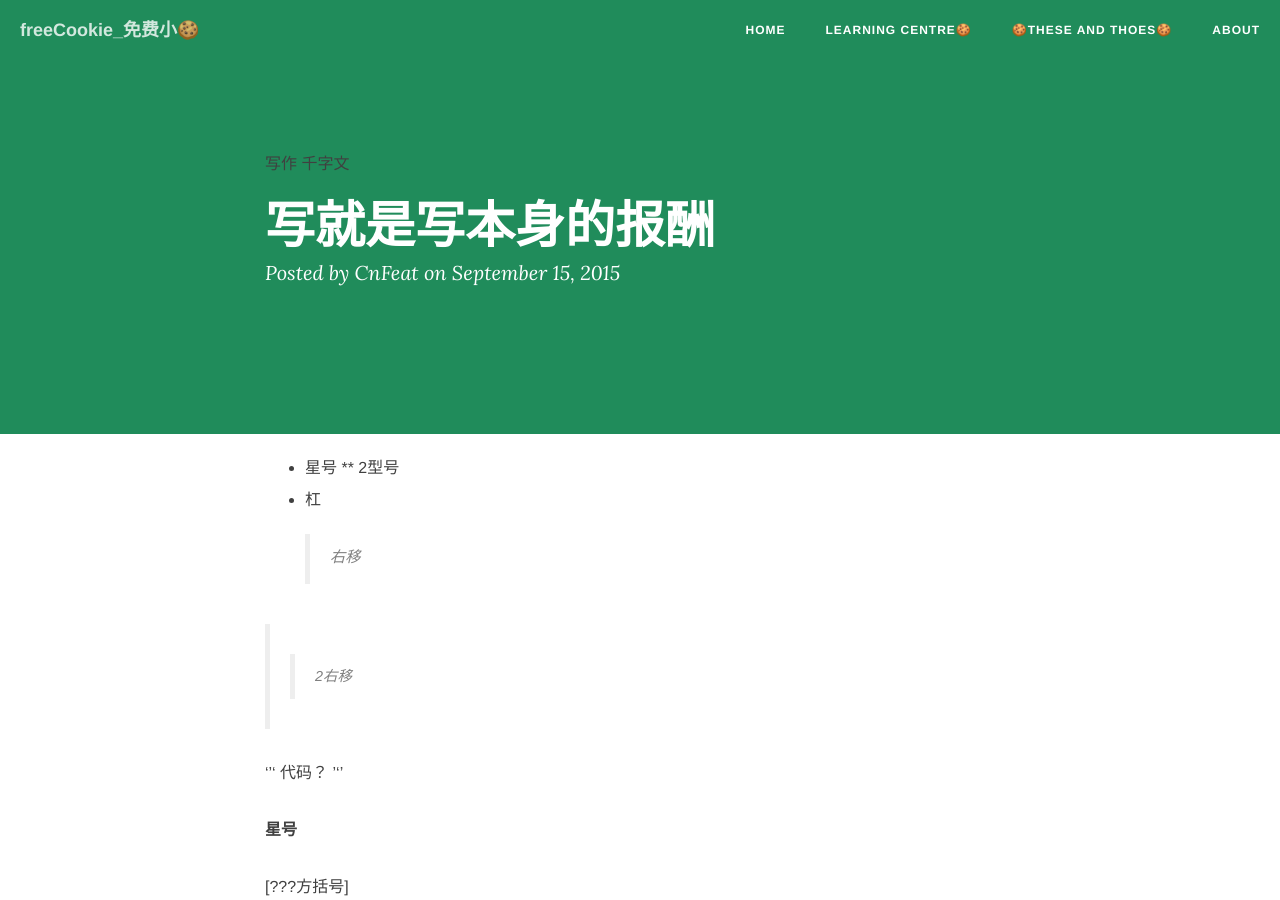
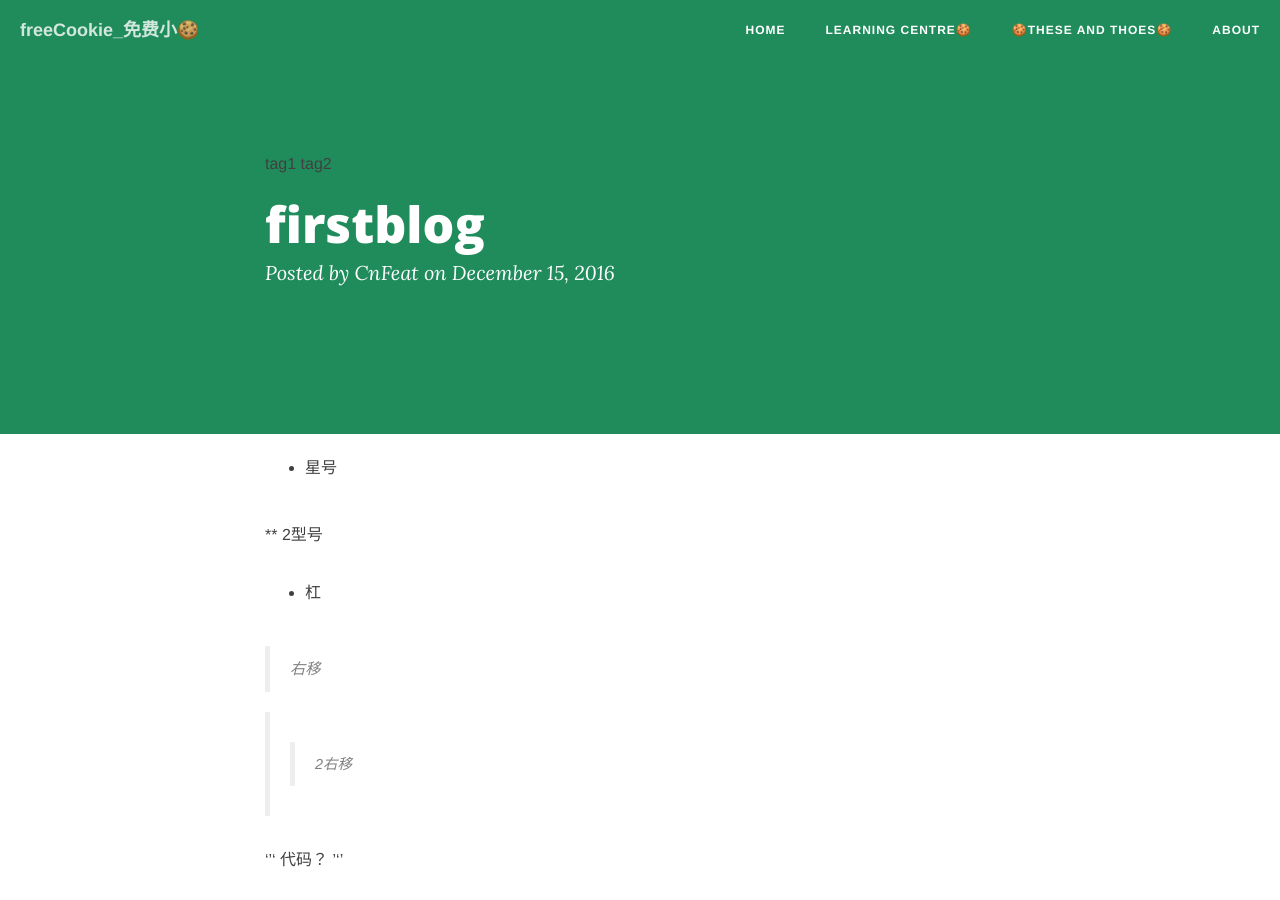
Before and after one commit to MelonTennis/MelonTennis.github.io, a Jekyll site: the page built from _posts/2016-12-15-first-blog.md, in a window 1280 px wide and 900 px high. Built offline with Jekyll 4.4.1, drawn with Linux system fonts in a browser that asks for light colours; nearby versions of some CDN libraries; comment, search, counter and statistics services are not loaded.

Commit message:
firstpost

```diff
--- a/_posts/2016-12-15-first-blog.md
+++ b/_posts/2016-12-15-first-blog.md
@@ -1,26 +1,30 @@
 ---
 layout: post
-title: 写就是写本身的报酬
-date: 2015-09-15
+title: firstblog
+date: 2016-12-15
 categories: blog
-tags: [写作,千字文]
-description: 今天下午临时定下要出差。已抵浙江，刚刚安顿。明天一早出发，不便多写。但会在工作之余尽量写。写不是义务，写本身就是写的报酬。
+tags: [tag1,tag2]
+description: description1
 
 ---
 
 * 星号
+
 ** 2型号
 
 - 杠
+
 >  右移
 
 >> 2右移
+
 
 ‘’‘
 代码？
 ’‘’
 
 **星号**
+
 
 [???方括号]
 
```
